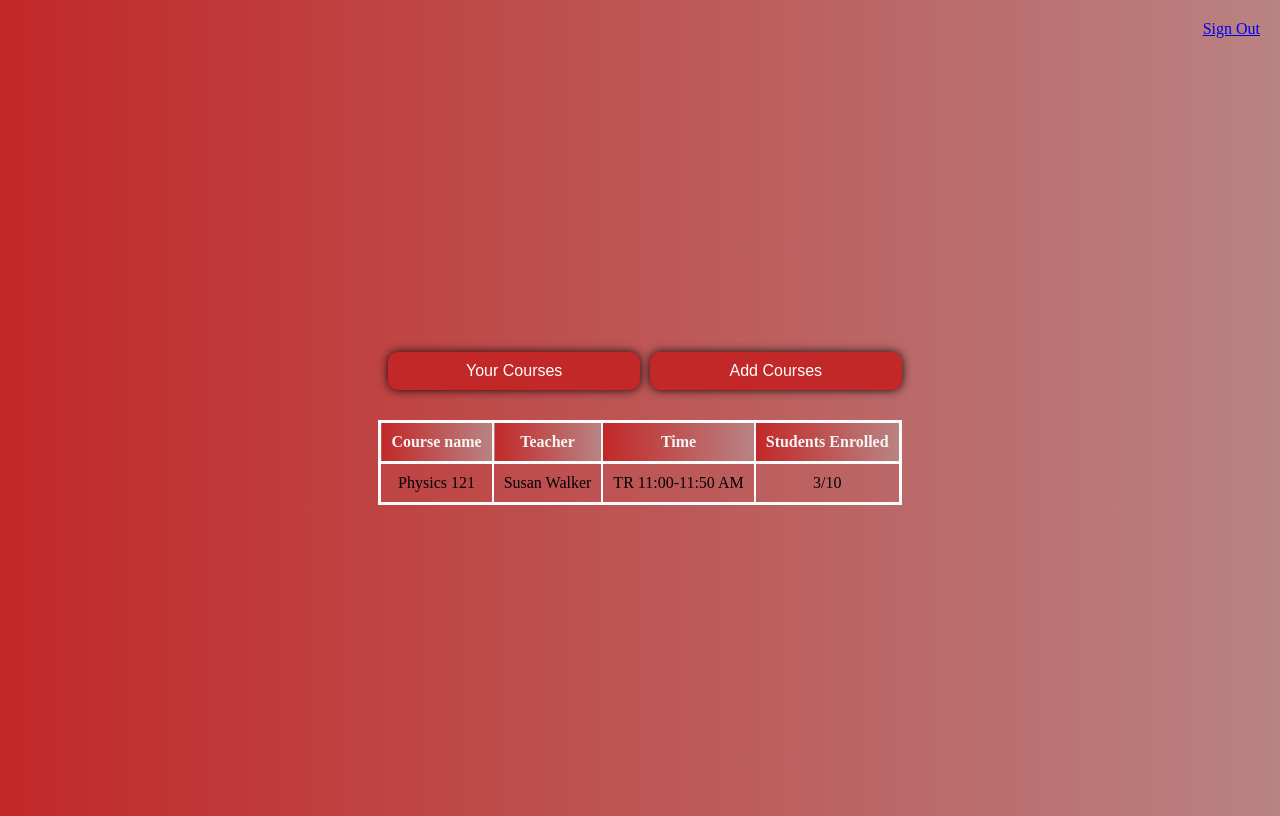
After one commit to flopez0294/FullStackCSE108Project1, a Flask app: page /student in a window 1280 px wide. The commit adds this page. Run offline with Flask 3, Linux system fonts and the light colour scheme.

Commit message:
stuff we did today

```diff
--- a/app.py
+++ b/app.py
@@ -2,34 +2,45 @@ from flask import Flask, jsonify, render_template
 from flask_sqlalchemy import SQLAlchemy
 from flask_admin import Admin
 from flask_admin.contrib.sqla import ModelView
-from flask_login import login_required
+from flask_admin.form import SecureForm
+from flask_login import login_required, UserMixin, login_user, LoginManager, login_required, logout_user, current_user
+from wtforms import PasswordField
+from wtforms.validators import DataRequired
 
 app = Flask(__name__)
-app.config["SQLALCHEMY_DATABASE_URI"] = "sqlite:///users.sqlite"
+app.config["SQLALCHEMY_DATABASE_URI"] = "sqlite:///db.sqlite3"
 app.config["SQLALCHEMY_TRACK_MODIFICATIONS"] = False
 app.config['FLASK_ADMIN_SWATCH'] = 'cerulean'
 app.secret_key = 'Freak Bob'
 db = SQLAlchemy(app)
 admin = Admin(app, name='Admin', template_mode='bootstrap3')
 
-class User(db.Model):
+
+class User(db.Model, UserMixin):
     id = db.Column(db.Integer, primary_key=True)
-    username = db.Column(db.String(200), unique=True, nullable=False)
-    password = db.Column(db.String(200), nullable=False)
+    username = db.Column(db.String(100), unique=True, nullable=False)
+
+
+
 
 class UserView(ModelView):
+    form_base_class = SecureForm
     can_create = True
-    can_delete = False
-    can_edit = False
-    column_exclude_list = ['password']
-    column_searchable_list = ['id', 'username']
+    can_delete = True
+    can_edit = True
+
+    form_choices = {}
+
 
 admin.add_view(UserView(User, db.session))
+
 
 # Ensure tables are created
 with app.app_context():
     db.create_all()
 
+
+@app.route("/admin")
 
 @app.route("/login", methods=['GET'])
 def member():
@@ -39,5 +50,13 @@ def member():
 def index():
     return render_template('index.html')
 
+@app.route("/student")
+def student_view():
+    return render_template('student.html')
+
+@app.route("/teacher")
+def teacher_view():
+    return render_template('teacher.html')
+
 if __name__ == "__main__":
     app.run(debug=True)
--- a/static/login.css
+++ b/static/login.css
@@ -59,3 +59,72 @@
     background-color: rgba(194, 40, 40, .8);
 
 }
+
+
+
+th {
+    padding: 10px;
+    margin: 5px;
+    border: 2px;
+    margin-bottom: 0px;
+
+    border-style: solid;
+    border-color: whitesmoke;
+    background-image: linear-gradient(to right, rgb(194, 40, 40) , rgb(185, 131, 131));
+    color: whitesmoke;
+}
+
+td {
+    padding: 10px;
+
+    border: 2px;
+    border-color: white;
+    border-style: solid;
+
+    text-align: center;
+}
+
+tr {
+    border-style: solid;
+    border-color: rgb(251, 251, 251);
+    border-radius: 2px;
+}
+
+table{
+    border-collapse: collapse;
+
+}
+
+#formatting {
+    width: fit-content;
+    margin: 0 auto;
+    text-align: center;
+}
+
+#student_buttons {
+    display: flex;
+    justify-content: space-between;
+    width: 100%;
+    margin: 10px;
+    padding: 20px 0;
+}
+
+#student_buttons button {
+    flex: 1;
+    margin: 10px 10px 0px 0px;
+    padding: 10px;
+}
+
+#student_buttons button:active {
+    background-color: #555;
+}
+
+#student_table{
+    flex: 1;
+}
+
+#sign_out_button {
+    position: absolute;
+    right: 20px;
+    top: 20px;
+}
--- a/templates/index.html
+++ b/templates/index.html
@@ -4,6 +4,7 @@
     <meta charset="UTF-8">
     <meta name="viewport" content="width=device-width, initial-scale=1.0">
     <title>Document</title>
+    <link rel="stylesheet" href="/static/login.css">
 </head>
 <body>
     home page
--- /dev/null
+++ b/templates/student.html
@@ -0,0 +1,38 @@
+<!DOCTYPE html>
+<html lang="en">
+<head>
+    <meta charset="UTF-8">
+    <meta name="viewport" content="width=device-width, initial-scale=1.0">
+    <title>Student View</title>
+    <link rel="stylesheet" href="/static/login.css">
+</head>
+<body>
+    <a href="sign_out" id="sign_out_button">Sign Out</a>
+    <div id="formatting">
+        <div id="student_buttons">
+            <button> Your Courses</button>
+            <button>Add Courses</button>
+        </div>
+        <div id="student_table">
+            <table>
+                <thead>
+                    <tr>
+                        <th> Course name</th>
+                        <th> Teacher</th>
+                        <th> Time</th>
+                        <th> Students Enrolled</th>
+                    </tr>
+                </thead>
+                <tbody>
+                    <tr>
+                        <td> Physics 121 </td>
+                        <td> Susan Walker </td>
+                        <td> TR 11:00-11:50 AM </td>
+                        <td> 3/10 </td>
+                    </tr>
+                </tbody>
+            </table>
+        </div>
+    </div>
+</body>
+</html>
```
Also changed, not shown: templates/teacher.html (added, +26 -0 lines), instance/db.sqlite3 (added), instance/users.sqlite (deleted), 1 other file.
